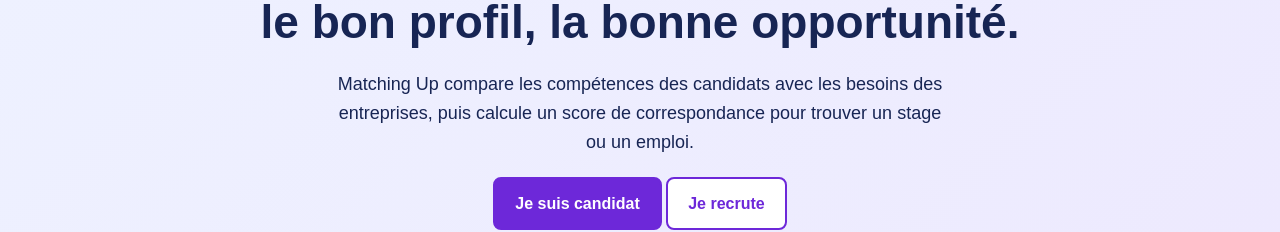
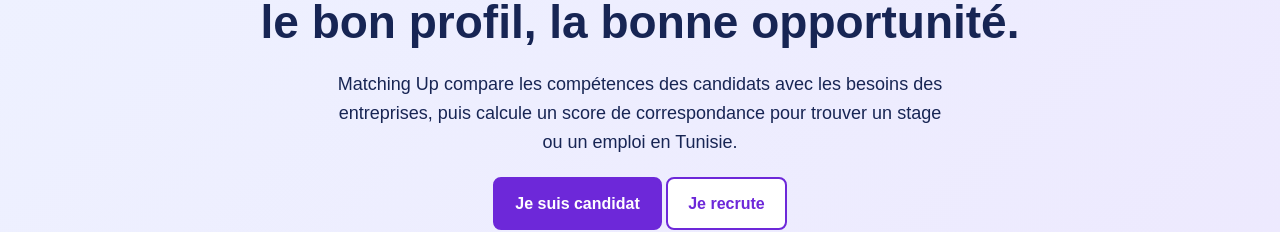
Before and after one commit to fatnassiarij134-dev/Match-Up, a plain HTML site: page index.html in a window 1280 px wide. Shown: the part 271-503 px from the top of the page. Drawn offline with Linux system fonts and the light colour scheme.

Commit message:
Add files via upload

```diff
--- a/index.html
+++ b/index.html
@@ -25,7 +25,7 @@
         <h1>Stage et emploi en Tunisie :<br />le bon profil, la bonne opportunité.</h1>
         <p>
           Matching Up compare les compétences des candidats avec les besoins des
-          entreprises, puis calcule un score de correspondance pour trouver un stage ou un emploi.
+          entreprises, puis calcule un score de correspondance pour trouver un stage ou un emploi en Tunisie.
         </p>
         <a class="button" href="candidat.html">Je suis candidat</a>
         <a class="button secondary" href="entreprise.html">Je recrute</a>
```
